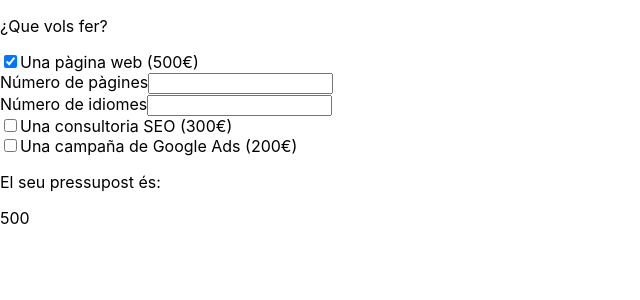
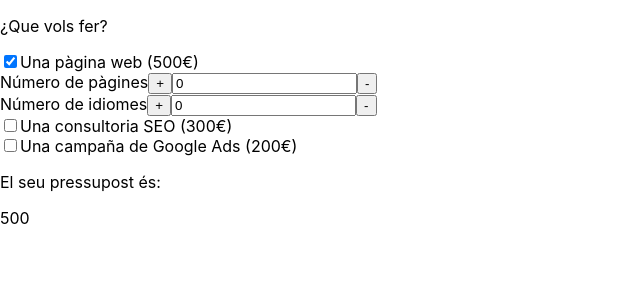
Before and after one commit to CristianAltGr/Sprint-7, a React (Create React App) app in the folder budget/: page /budget in a window 1280 px wide. Both pictures are taken after a click on the checkbox 10 px from the left and 61 px from the top of the page. Shown: the top 300 px of the page, without its empty margins (0-640 px from the left). Built offline with nearby package versions, Linux system fonts and the light colour scheme.

Commit message:
exercice 3 do it!

```diff
--- a/budget/src/App.js
+++ b/budget/src/App.js
@@ -54,6 +54,26 @@ function App() {
   setStatus(newStatus);
   }
 
+  const configureBtn = (event) => {
+
+    event.preventDefault();
+    const action = event.target.name;
+
+    const newStatus = status.map((service) => {
+
+      if(service.name === "web" && ((action ==="plusPg")||(action ==="plusLg"))){
+        action === "plusPg" ? service.pages++ : service.idiom++;
+      } else if(service.name === "web" && ((action ==="reducePg")||(action ==="reduceLg"))){
+        if((service.idiom&&service.pages)>0){
+          action === "reducePg" ? service.pages-- : service.idiom--;
+        }
+      }
+
+      return service
+    } )
+  setStatus(newStatus);
+  }
+
   useEffect(()=>{
 
     const total= status.reduce((acc,state) => {
@@ -76,12 +96,12 @@ function App() {
   return (
     <>
       <p>¿Que vols fer?</p>
-      <form action="">
+      <form >
         <div>
         <Check name="web" price={500} checked onChange={selectService}></Check>
         <label>Una pàgina web (500€)</label>
         </div>
-        <Panel webCheck={webConf} func={configureWeb}></Panel>
+        <Panel webCheck={webConf} func={configureWeb} funcBtn={configureBtn} pages={status[0].pages} idioms={status[0].idiom}></Panel>
         <div>
         <Check name="seo" price={300} checked onChange={selectService}></Check>
         <label>Una consultoria SEO (300€)</label>
--- a/budget/src/components/scene/panel.js
+++ b/budget/src/components/scene/panel.js
@@ -6,11 +6,15 @@ const Panel = (props) => {
     <div className="configWeb">
         <div>
             <span>Número de pàgines</span>
-            <input type="number" min={0} name="pag" id="pags" onChange={props.func} />
+            <button onClick={props.funcBtn} name= "plusPg">+</button>
+            <input type="number" min={0} name="pag" id="pags" value={props.pages} onChange={props.func} />
+            <button onClick={props.funcBtn} name= "reducePg">-</button>
         </div>
         <div>
             <span>Número de idiomes</span>
-            <input type="number" min={0} name="idiom" id="idioms" onChange={props.func} />
+            <button onClick={props.funcBtn} name= "plusLg">+</button>
+            <input type="number" min={0} name="idiom" id="idioms" value={props.idioms} onChange={props.func} />
+            <button onClick={props.funcBtn} name= "reduceLg">-</button>
         </div>
     </div>
     )
```
